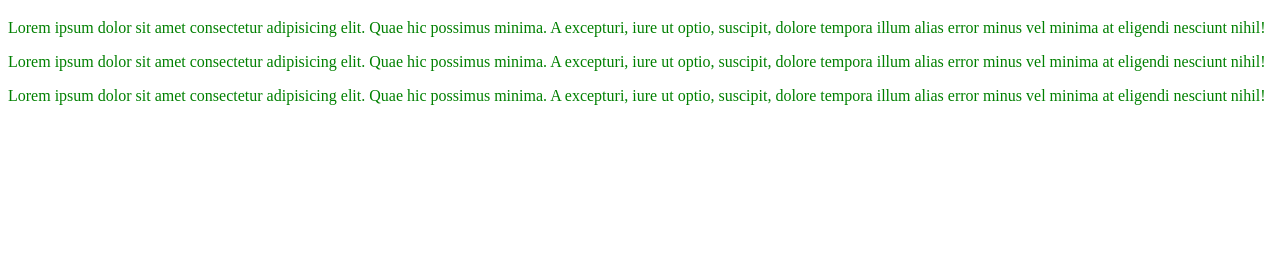
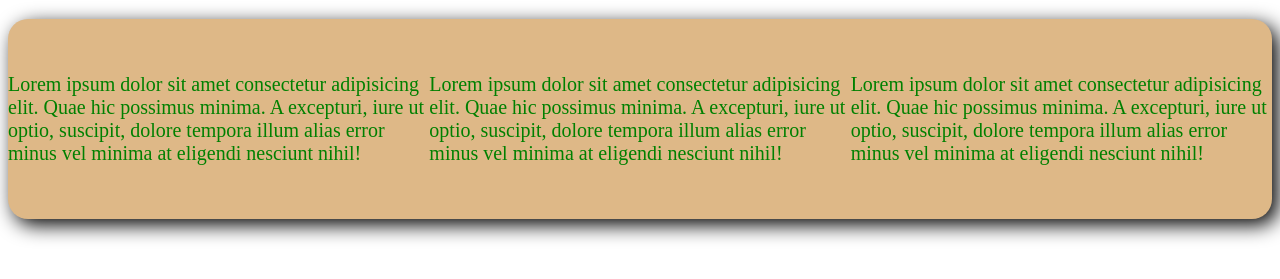
Before and after one commit to Tim-Isma/Tim-Isma, a plain HTML site: page index.html in a window 1280 px wide. Shown: the part 61-340 px from the top of the page. Drawn offline with Linux system fonts and the light colour scheme.

Commit message:
modif animation

```diff
--- a/styles.css
+++ b/styles.css
@@ -3,11 +3,24 @@ h1 {
 }
 
 p {
-    color: green;
+    color: hsl(120, 100%, 25%);
+    width: 90%;
+    font-size: 20px;
 }
 
-.bloc {
+#bloc {
+    display: flex;
+    justify-content: center;
+    align-items: center;
     width: 100%;
-    height: auto;
+    height: 200px;
     background-color: burlywood;
+    border-radius: 20px;
+    box-shadow: 6px 6px 20px black;
 }
+
+#bloc :hover{
+    transform: scale(1.5);
+    transition: ease-in-out 0.5s;
+    cursor: pointer;
+}
```
